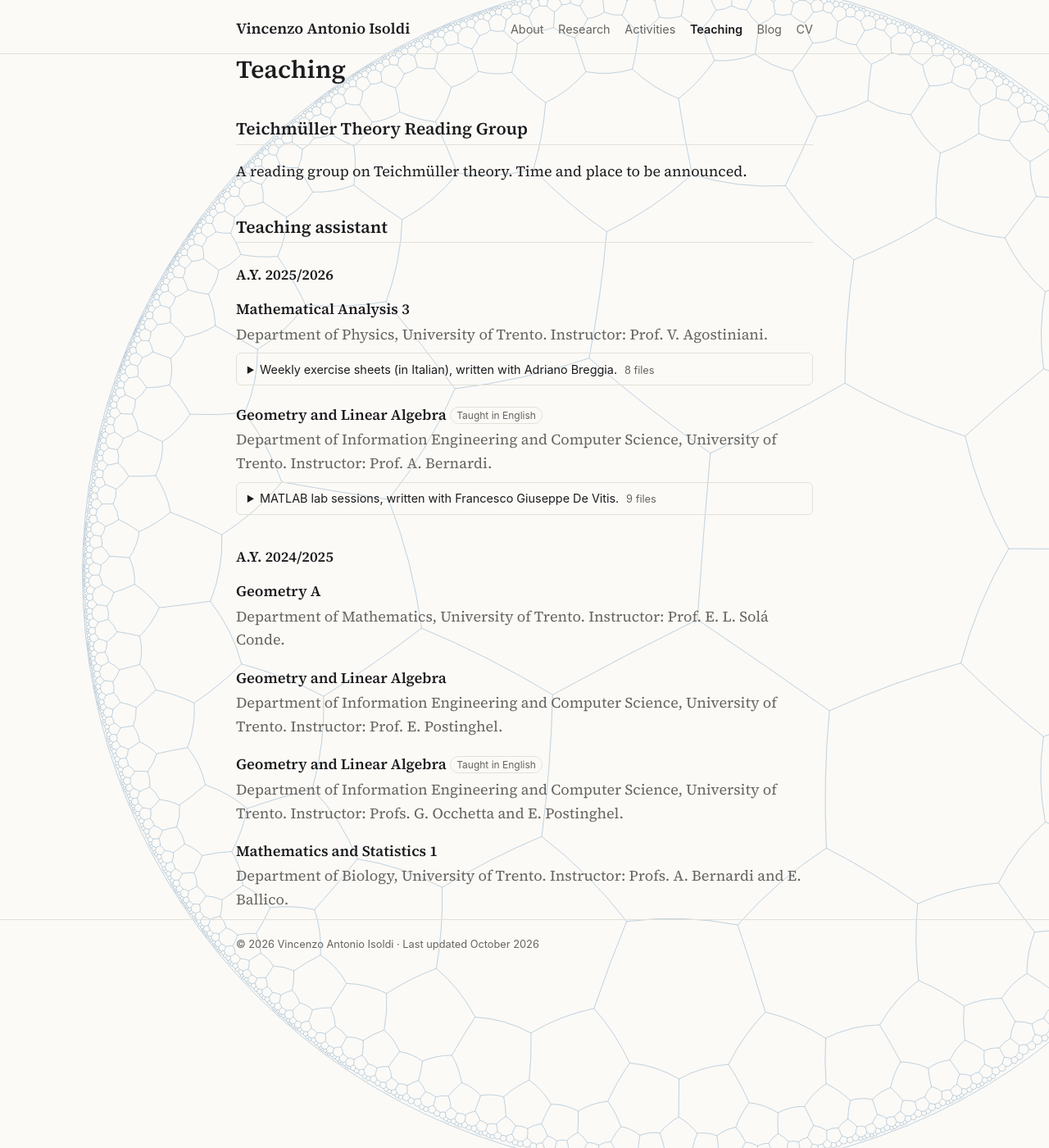
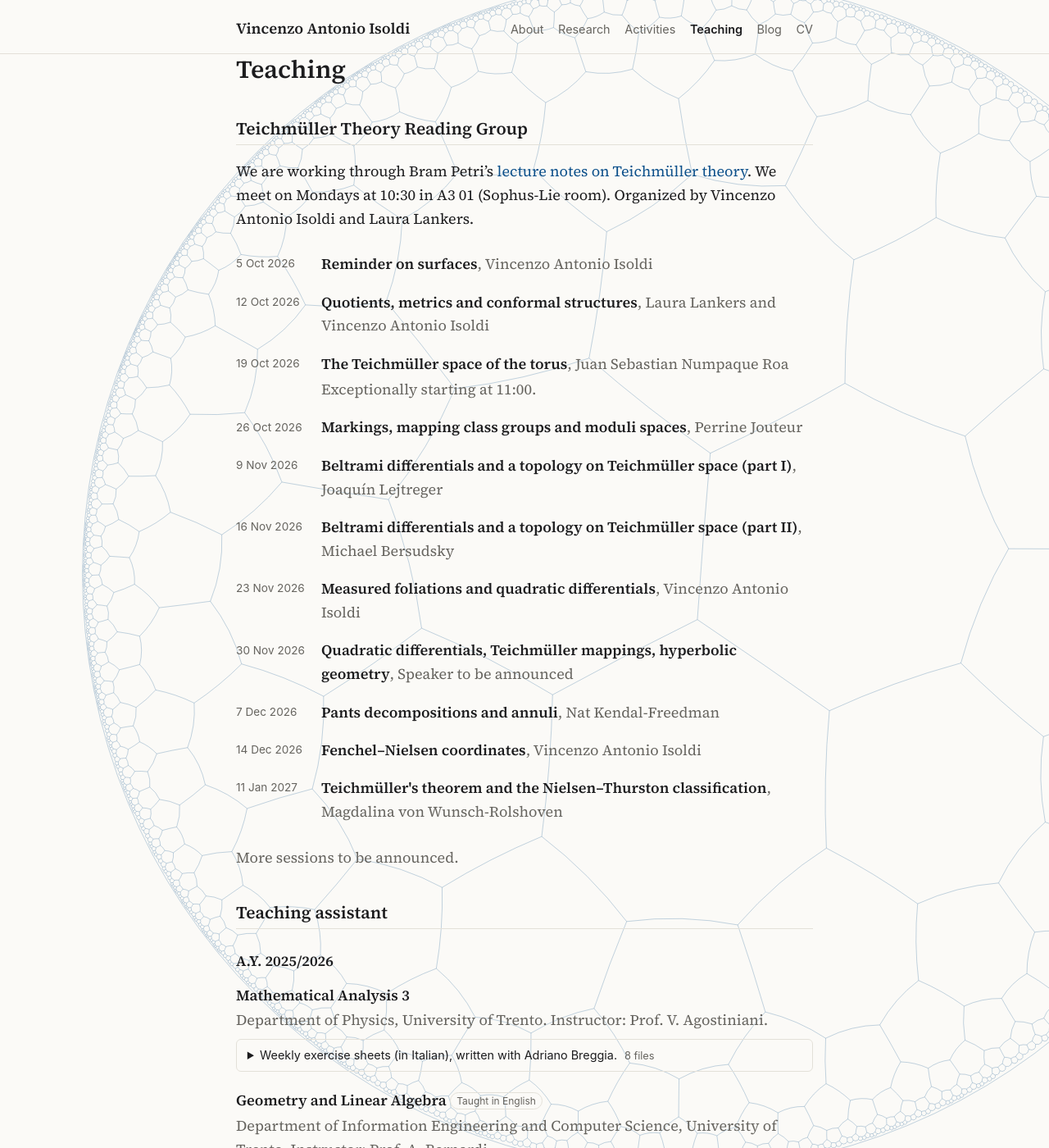
Before and after one commit to vincenzoisoldia/vincenzoisoldia.github.io, a Jekyll site: the page built from teaching.md, in a window 1280 px wide and 1400 px high. Shown: the whole window at 82% size. Built offline with Jekyll 4.4.1, drawn with Linux system fonts in a browser that asks for light colours.

Commit message:
reading group edit

```diff
--- a/_data/reading_group.yml
+++ b/_data/reading_group.yml
@@ -1,15 +1,55 @@
 # Reading group (appare nella pagina Teaching).
 # Finché "name" è vuoto, la sezione non viene mostrata sul sito.
 #
+# Ogni incontro: date, topic, speaker, e opzionalmente note (es. orario diverso)
+# e notes (link a un PDF). "closing" è una riga mostrata sotto l'elenco.
+#
 # Esempio:
-# name: Higher Teichmüller Theory Reading Group
-# description: A weekly reading group on ... We meet on Thursdays at 14:00 in room ...
-# meetings:
 #   - date: 16 Oct 2026
 #     topic: Hitchin components
 #     speaker: V. A. Isoldi
+#     note: Exceptionally at 11:00.
 #     notes: /files/teaching/reading-group/01-hitchin.pdf
 
 name: Teichmüller Theory Reading Group
-description: A reading group on Teichmüller theory. Time and place to be announced.
-meetings: []
+description: >-
+  We are working through Bram Petri's
+  [lecture notes on Teichmüller theory](https://webusers.imj-prg.fr/~bram.petri/t_tt/notes_250331.pdf).
+  We meet on Mondays at 10:30 in A3 01 (Sophus-Lie room).
+  Organized by Vincenzo Antonio Isoldi and Laura Lankers.
+meetings:
+  - date: 5 Oct 2026
+    topic: Reminder on surfaces
+    speaker: Vincenzo Antonio Isoldi
+  - date: 12 Oct 2026
+    topic: Quotients, metrics and conformal structures
+    speaker: Laura Lankers and Vincenzo Antonio Isoldi
+  - date: 19 Oct 2026
+    topic: The Teichmüller space of the torus
+    speaker: Juan Sebastian Numpaque Roa
+    note: Exceptionally starting at 11:00.
+  - date: 26 Oct 2026
+    topic: Markings, mapping class groups and moduli spaces
+    speaker: Perrine Jouteur
+  - date: 9 Nov 2026
+    topic: Beltrami differentials and a topology on Teichmüller space (part I)
+    speaker: Joaquín Lejtreger
+  - date: 16 Nov 2026
+    topic: Beltrami differentials and a topology on Teichmüller space (part II)
+    speaker: Michael Bersudsky
+  - date: 23 Nov 2026
+    topic: Measured foliations and quadratic differentials
+    speaker: Vincenzo Antonio Isoldi
+  - date: 30 Nov 2026
+    topic: Quadratic differentials, Teichmüller mappings, hyperbolic geometry
+    speaker: Speaker to be announced
+  - date: 7 Dec 2026
+    topic: Pants decompositions and annuli
+    speaker: Nat Kendal-Freedman
+  - date: 14 Dec 2026
+    topic: Fenchel–Nielsen coordinates
+    speaker: Vincenzo Antonio Isoldi
+  - date: 11 Jan 2027
+    topic: Teichmüller's theorem and the Nielsen–Thurston classification
+    speaker: Magdalina von Wunsch-Rolshoven
+closing: More sessions to be announced.
--- a/teaching.md
+++ b/teaching.md
@@ -18,11 +18,13 @@ permalink: /teaching/
     <div>
       <span class="entry-title">{{ m.topic }}</span>{% if m.speaker %}<span class="entry-detail">, {{ m.speaker }}</span>{% endif %}
       {% if m.notes %}<span class="entry-links"><a href="{{ m.notes | relative_url }}">notes</a></span>{% endif %}
+      {% if m.note %}<p class="entry-detail">{{ m.note }}</p>{% endif %}
     </div>
   </li>
   {% endfor %}
 </ul>
 {% endif %}
+{% if rg.closing %}<p class="entry-detail">{{ rg.closing }}</p>{% endif %}
 {% endif %}
 
 ## Teaching assistant
```
